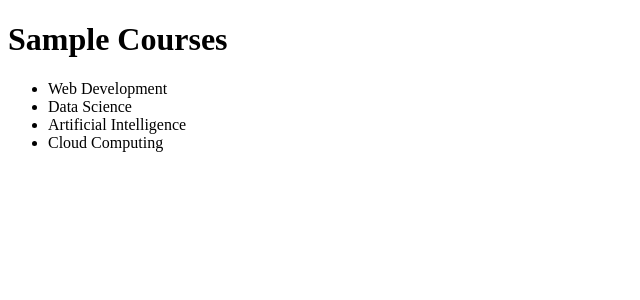
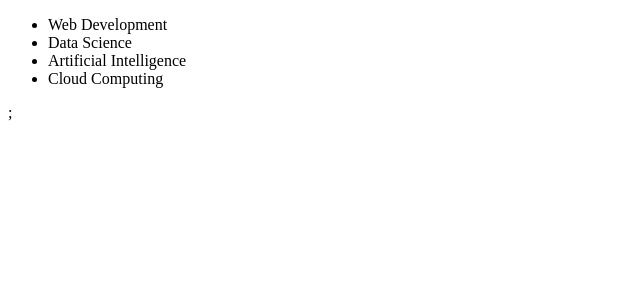
Before and after one commit to chipanyanwu/wildhacks-2024, a Next.js app: page /courses in a window 1280 px wide. Shown: the top 300 px of the page, without its empty margins (0-640 px from the left). Built offline with nearby package versions, Linux system fonts and the light colour scheme.

Commit message:
added components

```diff
--- /dev/null
+++ b/components/List.tsx
@@ -0,0 +1,12 @@
+
+export default function List({items}) {
+    return (
+        <div>
+            <ul>
+                {items.map((item, index) => (
+                    <li key={index}> {item} </li>
+                ))}
+            </ul>
+        </div>
+    );
+}
--- a/pages/courses.tsx
+++ b/pages/courses.tsx
@@ -1,15 +1,15 @@
+import List from '../components/List';
 
 
 export default function Courses() {
+
+  const CourseList = ["Web Development",
+                      "Data Science",
+                      "Artificial Intelligence",
+                      "Cloud Computing"];
     return (
       <div>
-        <h1>Sample Courses</h1>
-        <ul>
-          <li>Web Development</li>
-          <li>Data Science</li>
-          <li>Artificial Intelligence</li>
-          <li>Cloud Computing</li>
-        </ul>
+       <List items={CourseList} />;
       </div>
     );
   }
--- a/src/app/page.tsx
+++ b/src/app/page.tsx
@@ -1,6 +1,4 @@
-// import Image from "next/image";
 import Link from 'next/link';
-import courses from ''
 
 export default function Home() {
   return (
```
Also changed, not shown: components/CourseList.tsx (added, +12 -0 lines).
